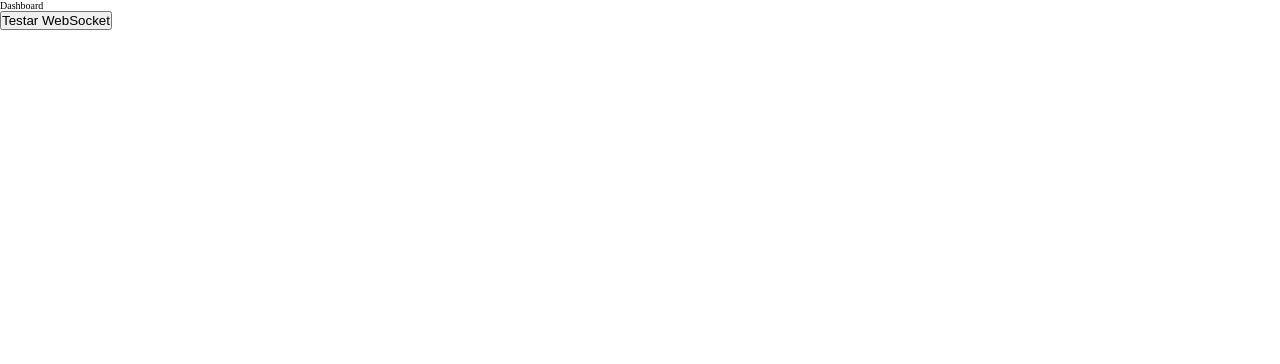
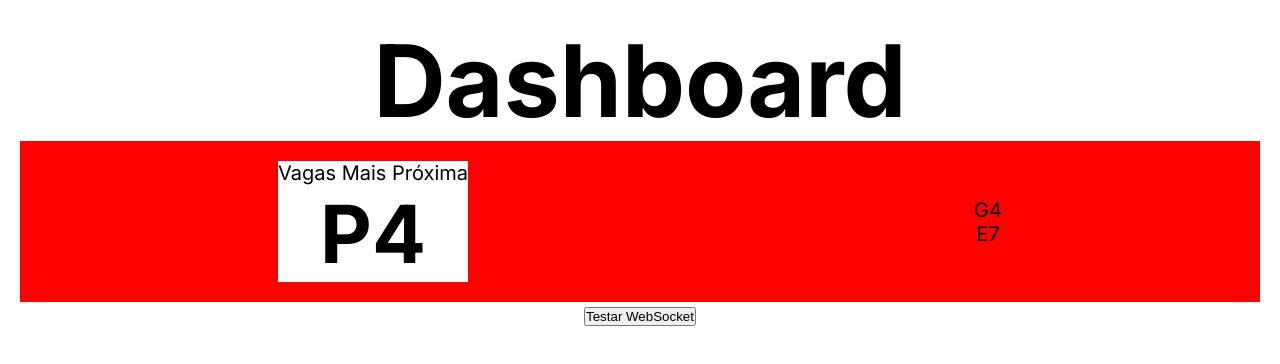
Before and after one commit to SpotifaiI/parkify-view, a React (Vite) app: page / in a window 1280 px wide. Shown: the top 364 px of the page. Built offline with nearby package versions, Linux system fonts and the light colour scheme; no server answers.

Commit message:
feat: init styles

```diff
--- a/src/screens/Dashboard.tsx
+++ b/src/screens/Dashboard.tsx
@@ -1,4 +1,4 @@
-import { io } from 'socket.io-client';
+import { io } from "socket.io-client";
 
 export type WSRefresh = {
   ok: boolean;
@@ -7,32 +7,41 @@ export type WSRefresh = {
 export function Dashboard() {
   const socket = io(import.meta.env.VITE_WS_ENDPOINT);
 
-  socket.on('connect', () => {
+  socket.on("connect", () => {
     console.log(`Conectado por WS com ID ${socket.id}`);
   });
 
-  socket.on('connect', () => {
+  socket.on("connect", () => {
     console.log(`Desconectado de WS!`);
   });
 
-  socket.on('test-connection', () => {
-    console.log('WebSocket realmente funciona!');
+  socket.on("test-connection", () => {
+    console.log("WebSocket realmente funciona!");
   });
 
-  socket.on('refresh', (data: WSRefresh) => {
-    console.log('Atualizando a página...');
+  socket.on("refresh", (data: WSRefresh) => {
+    console.log("Atualizando a página...");
     console.log(data);
     console.log(data.ok);
-
-  })
+  });
 
   function onWSHandler() {
-    socket.emit('test-connection');
+    socket.emit("test-connection");
   }
 
   return (
     <main id="dashboard-screen">
-      <p>Dashboard</p>
+      <h1 className="main-title h1">Dashboard</h1>
+      <section id="main-values__section">
+        <div className="nearest-role__section">
+          <section>Vagas Mais Próxima</section>
+          <p id="nearest-role">P4</p>
+        </div>
+        <div className="other_roles__section">
+          <section className="other-roles">G4</section>
+          <section className="other-roles">E7</section>
+        </div>
+      </section>
       <button onClick={onWSHandler}>Testar WebSocket</button>
     </main>
   );
--- a/src/styles/global.css
+++ b/src/styles/global.css
@@ -1,3 +1,5 @@
+@import url("https://fonts.googleapis.com/css2?family=Inter:ital,opsz,wght@0,14..32,100..900;1,14..32,100..900&display=swap");
+
 :root {
   font-size: 62.5%;
   font-synthesis: none;
@@ -14,4 +16,50 @@
 
 body {
   min-height: 100vh;
+  max-width: 1280px;
+  margin: 0 auto;
+  padding: 2rem;
+  text-align: center;
+  font-family: "Inter", sans-serif;
+  font-optical-sizing: auto;
+  font-weight: 400;
+  font-style: normal;
+
+  & > * {
+    font-size: 20px;
+  }
 }
+
+#nearest-role {
+  font-size: 80px;
+  font-weight: bold;
+}
+
+#main-values__section {
+  display: flex;
+  flex-direction: row;
+  justify-content: space-around;
+  align-items: center;
+  gap: 30px;
+  background-color: red;
+  padding: 20px;
+}
+
+.nearest-role__section {
+  & > * {
+    background-color: white;
+  }
+}
+
+.main-title {
+  font-size: 100px;
+}
+
+.nearest-role__section {
+}
+.other_roles__section {
+}
+.other-roles {
+}
+.other-roles {
+}
```
